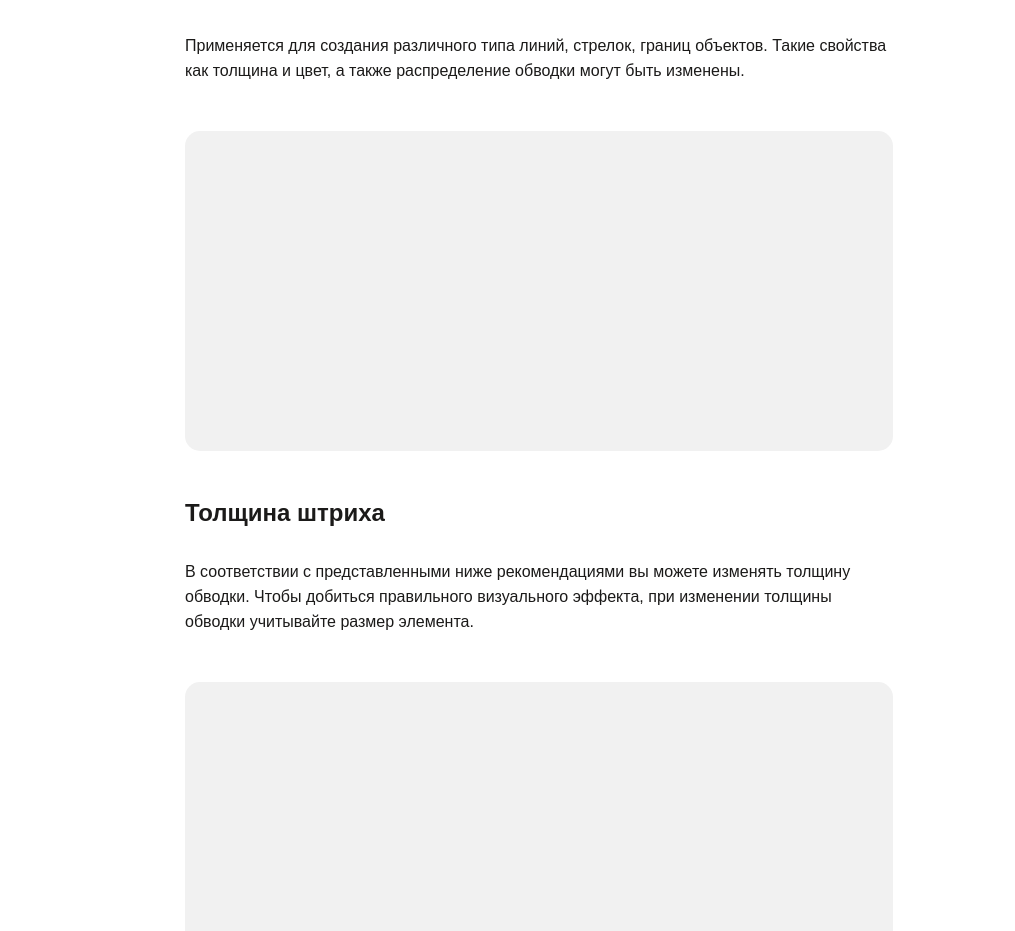
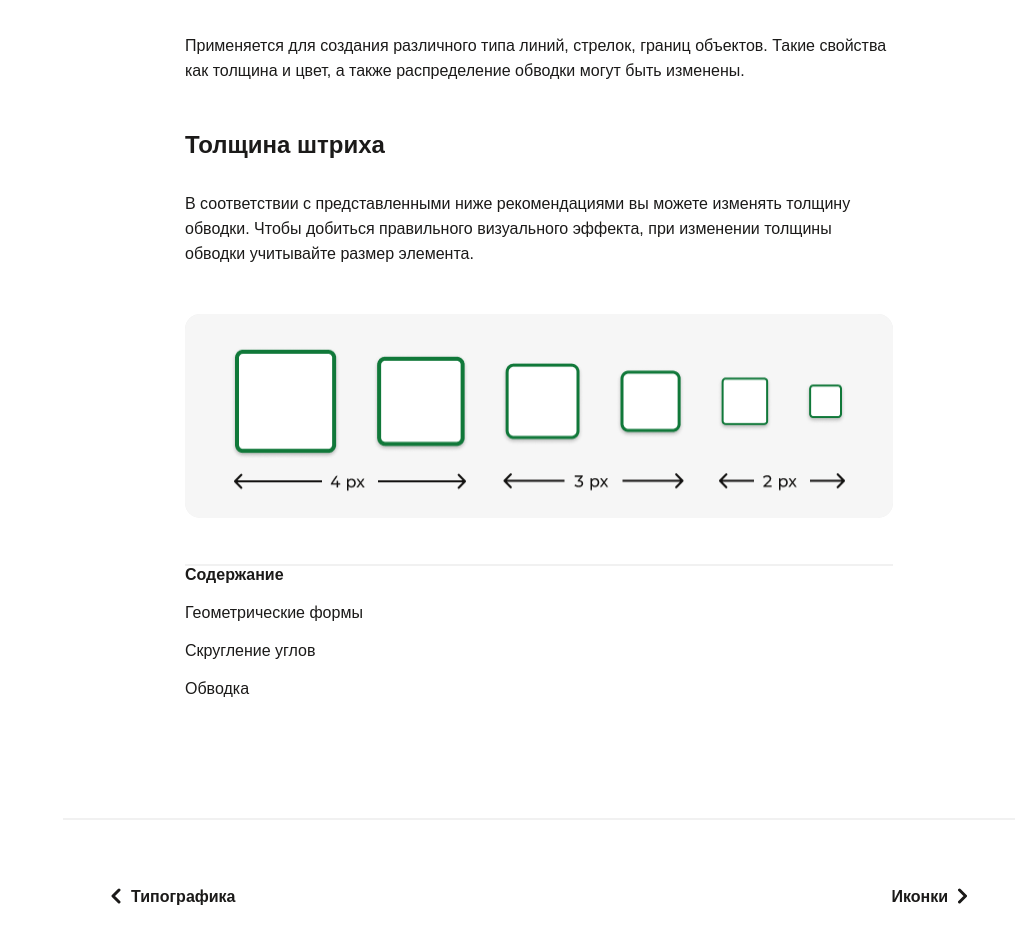
Before and after one commit to Balanyukfed/-CHUTES-LADDERS, a plain HTML site: page components/decoration/geometry.html in a window 1280 px wide. Shown: the part 3480-4411 px from the top of the page, without its empty margins (265-1280 px from the left). Drawn offline with Linux system fonts and the light colour scheme; a web font is replaced by a local one.

Commit message:
add img on geometry

```diff
--- a/components/decoration/geometry.html
+++ b/components/decoration/geometry.html
@@ -187,11 +187,6 @@
                             <span>Применяется для создания различного типа линий, стрелок, границ объектов. Такие
                                 свойства
                                 как толщина и цвет, а также распределение обводки могут быть изменены.</span>
-                            <div class="cards">
-                                <div class="card card__big">
-                                    <!-- <img src="/images/typography/Alignment3.png" alt=""> -->
-                                </div>
-                            </div>
                             <div class="text__block text__block_h3">
                                 <h3>Толщина штриха</h3>
                                 <span>В соответствии с представленными ниже рекомендациями вы можете изменять толщину
@@ -200,8 +195,8 @@
                                     учитывайте размер элемента.</span>
                             </div>
                             <div class="cards">
-                                <div class="card card__big">
-                                    <!-- <img src="/images/typography/Alignment3.png" alt=""> -->
+                                <div class="card card__extraBig">
+                                    <img src="/images/geometry/Solid.png" alt="">
                                 </div>
                             </div>
                         </div>
```
Also changed, not shown: images/geometry/Solid.png (added).
